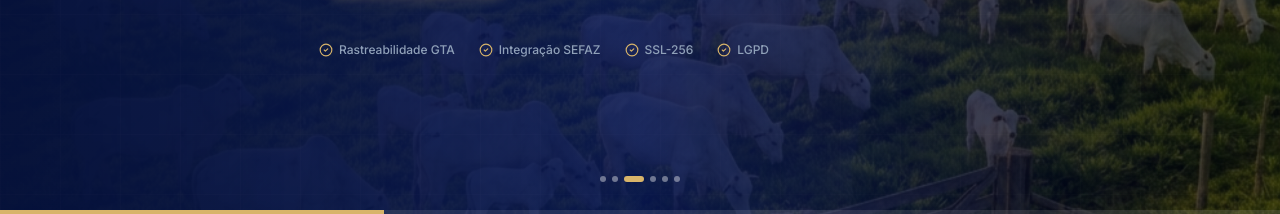
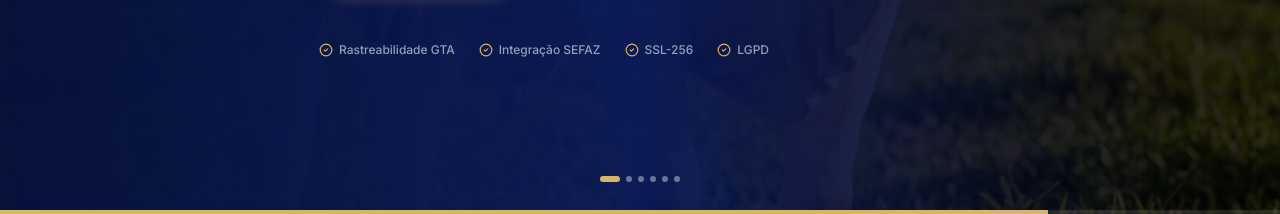
Before and after one commit to OxCommerce/SaaS, a React (Vite) app: page / in a window 1280 px wide. Shown: the part 586-800 px from the top of the page. Built offline with nearby package versions, Linux system fonts and the light colour scheme; no server answers; the database is empty.

Commit message:
feat(home): make livestock background slideshow slower and more discreet

```diff
--- a/src/components/HomeView.tsx
+++ b/src/components/HomeView.tsx
@@ -256,14 +256,14 @@ export default function HomeView({ onNavigateToLogin, logoUrl }: HomeViewProps)
     setProgress(0);
   };
 
-  // Timer effect for auto-advancing slides with a smooth linear progress bar
+  // Timer effect for auto-advancing slides with a smooth linear progress bar (slower 8-second interval)
   useEffect(() => {
     if (!isPlaying) {
       setProgress(0);
       return;
     }
     const intervalTime = 50; // update progress state every 50ms
-    const totalTime = 5000; // 5 seconds per slide
+    const totalTime = 8000; // Slower: 8 seconds per slide
     const step = (intervalTime / totalTime) * 100;
 
     const timer = setInterval(() => {
@@ -373,27 +373,27 @@ export default function HomeView({ onNavigateToLogin, logoUrl }: HomeViewProps)
         id="hero"
         className="relative min-h-screen flex items-center overflow-hidden"
       >
-        {/* Full-screen Background Image Carousel */}
+        {/* Full-screen Background Image Carousel (discreet, darker, and slower) */}
         <div className="absolute inset-0 w-full h-full z-0 overflow-hidden bg-[#05113b]">
           {CAROUSEL_IMAGES.map((img, index) => (
             <div
               key={index}
-              className={`absolute inset-0 transition-all duration-[5000ms] ease-out ${
+              className={`absolute inset-0 transition-all duration-[8000ms] ease-out ${
                 index === activeIndex
-                  ? 'opacity-100 scale-105 z-0'
+                  ? 'opacity-100 scale-102 z-0'
                   : 'opacity-0 scale-100 pointer-events-none z-0'
               }`}
             >
               <img
                 src={img.url}
                 alt={img.title}
-                className="w-full h-full object-cover select-none filter brightness-75"
+                className="w-full h-full object-cover select-none filter brightness-[0.45] contrast-[0.95]"
               />
             </div>
           ))}
 
-          {/* Premium Gradient Dark Overlay for optimal text legibility */}
-          <div className="absolute inset-0 z-10 bg-gradient-to-r from-[#05113b]/98 via-[#071757]/80 to-black/35" />
+          {/* Premium Gradient Dark Overlay (darker and more discreet for superb legibility) */}
+          <div className="absolute inset-0 z-10 bg-gradient-to-r from-[#05113b]/98 via-[#071757]/92 to-black/55" />
 
           {/* Subtle grid pattern overlay */}
           <div
```
